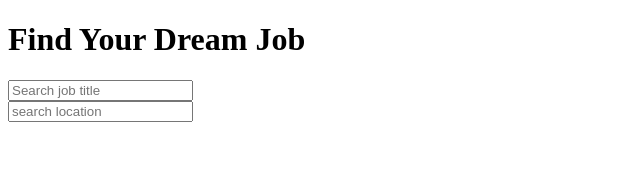
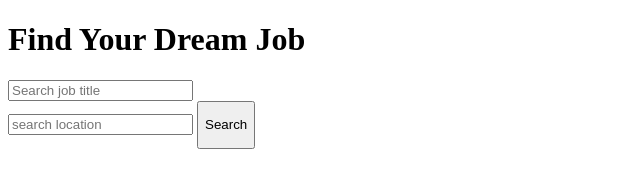
Before and after one commit to BaharMahmud/FindYourDreamJob, a plain HTML site: page index.html in a window 1280 px wide. Shown: the whole page, without its empty margins (0-640 px from the left). Drawn offline with Linux system fonts and the light colour scheme.

Commit message:
search button added

```diff
--- a/index.html
+++ b/index.html
@@ -10,7 +10,7 @@
         <h1> Find Your Dream Job</h1>
     </header>
 
-    <section>
+    <section class="job-search">
         <form method="get">
             <input type="hidden" name="form" value="jobs-landing">
             <div>
@@ -20,6 +20,9 @@
             </div>
             <input placeholder="search location "
             type="text" name="location">
+            <button type="submit">
+                <p>Search</p>
+            </button>
         </form>
 
 
```
Also changed, not shown: style.css (added).
